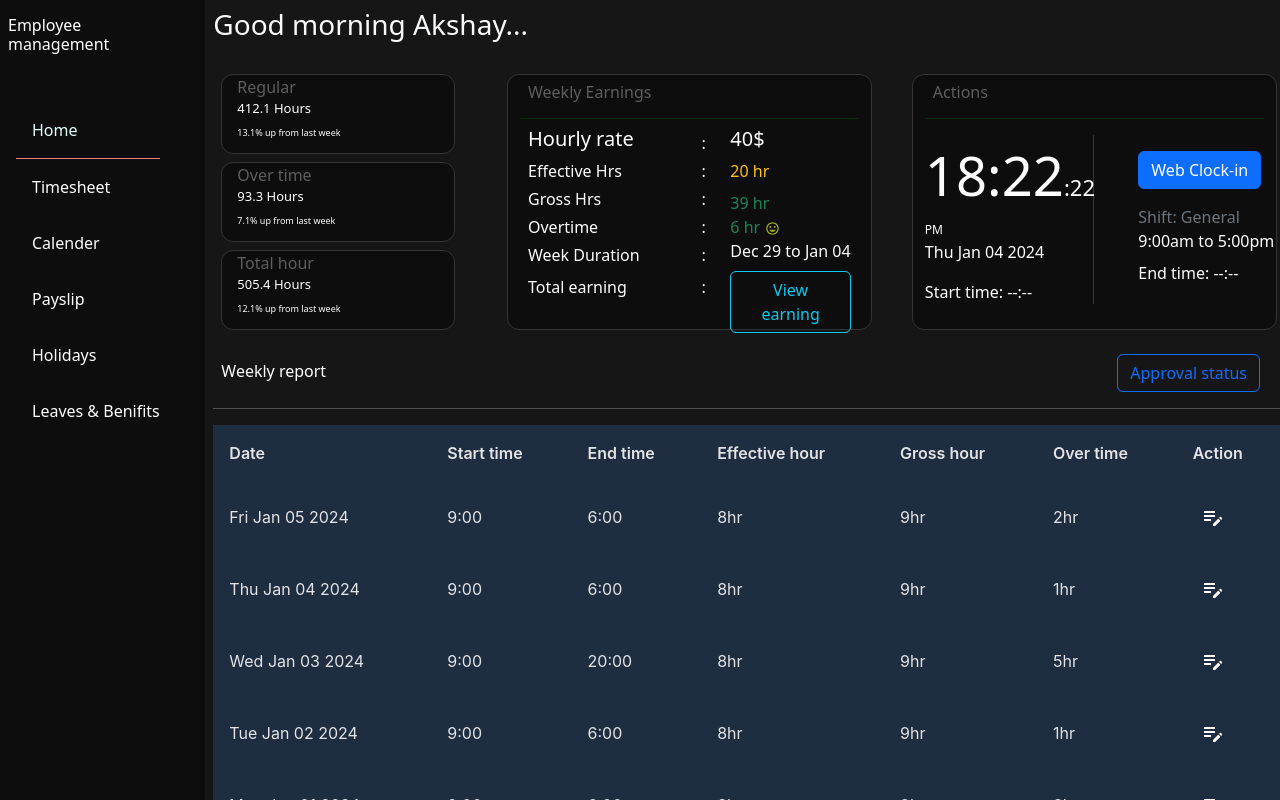
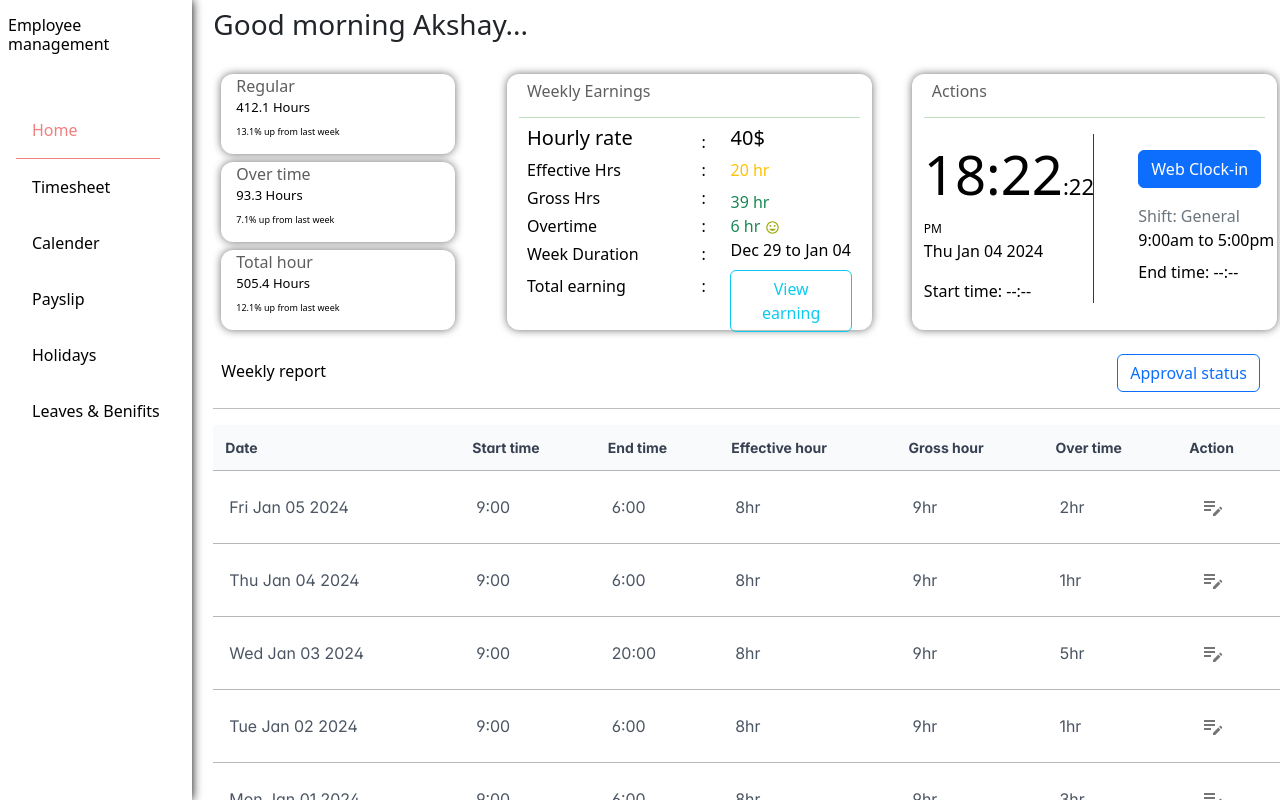
Before and after one commit to nitishhajipur/Empoyee-Attendace, a React (Create React App) app: page /home in a window 1280 px wide. Built offline with nearby package versions, Linux system fonts and the light colour scheme.

Commit message:
Ui changes

```diff
--- a/src/App.css
+++ b/src/App.css
@@ -1,6 +1,6 @@
 .App-container {
-  background-color: rgb(13, 13, 13);
-  color: white;
+  /* background-color: #ffffff; */
+  color: #000000;
   overflow-y:hidden;
   height: 100%;
   background-size: cover;
@@ -14,12 +14,12 @@
   min-width: 12em;
   max-width: 10em;
   padding-right: 2rem;
-  background-color: rgb(13, 13, 13);
+  /* background-color: #ffffff; */
   /* border-right: 1px solid rgb(75, 89, 89); */
   height: 100%;
   z-index: 99;
 
-  /* box-shadow: 0px 0px 2px white; */
+  box-shadow: 0px 0px 10px black;
 }
 .nav-item{
   width: 100% !important;
@@ -28,41 +28,43 @@
 }
 .nav-link{
   text-decoration: none;
-  background-color: rgb(13, 13, 13);
+  /* background-color: rgb(185, 173, 173); */
   color: white;
   font-size: 1em;
 }
 .selected-nav{
   /* background-color: lightcyan; */
   padding: 1em;
-  color: lightcyan;
+  color: lightcoral;
   border-bottom: 1px solid lightcoral;
   margin-left: 1em;
 }
 .nav-item:hover{
-  background-color: lightgray;
-  color: black;
+  background-color: rgb(235, 235, 235);
+  /* color: lightblue; */
   border-top-right-radius: 26px;
   border-bottom-left-radius: 26px;
 }
 .body-container{
-  background-color: #171616;
+  background-color: rgb(255, 255, 255);
   height: 100vh;
   overflow-y: scroll
 }
 .cards  {
   height:16em;
-  background-color: rgb(13, 13, 13);
-  border: 1px solid rgb(53, 51, 51);
+  background-color: white;
+  /* border: 1px solid rgb(53, 51, 51); */
   border-radius: 12px;
+  box-shadow: 0px 0px 9px #706f6f;
   /* box-shadow: 0px 0px 3px lightgrey; */
 }
 .hour-card{
   height:5em;
-  background-color: rgb(13, 13, 13);
-  border: 1px solid rgb(53, 51, 51);
+  background-color: #ffffff;
+  /* border: 1px solid rgb(53, 51, 51); */
   padding-left: 15px;
   border-radius: 12px;
+  box-shadow: 0px 0px 9px #706f6f;
 
 }
 .h-name{
@@ -102,3 +104,21 @@
   font-size: 12px;
   font-weight: 400;
 }
+table {
+  border-collapse: collapse;
+  width: 100%;
+}
+
+tr th {
+  font-size: 14px;
+  padding: 12px;
+  border-bottom: 1px solid rgb(182, 182, 182);
+  text-align: left;
+  /* background-color: rgba(217,timeSheet 221, 146, 0.2); */
+}
+
+tr td {
+  border-bottom: 1px solid #b8b6b6;
+  text-align: left;
+  align-content: center;
+}
--- a/src/component/Dashboard/Dashboard.tsx
+++ b/src/component/Dashboard/Dashboard.tsx
@@ -10,7 +10,7 @@ function Dashboard() {
 
     return (
         <div className='bg-secodary'>
-            <h3 className='text-light'>Good morning Akshay...</h3>
+            <h3 className='text-dark'>Good morning Akshay...</h3>
             <div className='row gap-4 mt-4 flex-nowrap'>
                 <div className='col-3'>
                     <div className='m-2 hour-card'>
--- a/src/component/Dashboard/Overview.tsx
+++ b/src/component/Dashboard/Overview.tsx
@@ -104,7 +104,7 @@ function Overview() {
     const actionBodyTemplate = (row: any) => {
         return <Tooltip title="Regularize">
             <IconButton>
-                <EditNoteIcon sx={{ color: '#ffffff' }} />
+                <EditNoteIcon />
             </IconButton>
         </Tooltip>
     }
--- a/src/component/Dashboard/Timesheet.tsx
+++ b/src/component/Dashboard/Timesheet.tsx
@@ -5,12 +5,9 @@ import { Column } from 'primereact/column';
 import EditNoteIcon from '@mui/icons-material/EditNote';
 import IconButton from '@mui/material/IconButton';
 import Tooltip from '@mui/material/Tooltip';
-import { DemoContainer } from '@mui/x-date-pickers/internals/demo';
-import { AdapterDayjs } from '@mui/x-date-pickers/AdapterDayjs';
-import { LocalizationProvider } from '@mui/x-date-pickers/LocalizationProvider';
-import { TimePicker } from '@mui/x-date-pickers/TimePicker';
+import './timesheet.css';
 
-function Overview() {
+function TimeSheet() {
   const data: any = [
     { id: 1, startTime: '9:00', endTime: '6:00', effectiveHour: '8hr', grossHour: '9hr', overTime: '2hr' },
     { id: 2, startTime: '9:00', endTime: '6:00', effectiveHour: '8hr', grossHour: '9hr', overTime: '1hr' },
@@ -56,70 +53,54 @@ function Overview() {
     </Tooltip>
   }
   const startTimeTemplate = () => {
-    return <div>
-      <LocalizationProvider dateAdapter={AdapterDayjs}>
-        <DemoContainer components={['TimePicker']}>
-          <TimePicker label="Basic time picker" />
-        </DemoContainer>
-      </LocalizationProvider>
+    return <div style={{width:'1rem !important'}}>
+      <input type="time" className='form-control' />
     </div>
   }
   const endTimeTemplate = () => {
     return <div>
-      <LocalizationProvider dateAdapter={AdapterDayjs}>
-        <DemoContainer components={['TimePicker']}>
-          <TimePicker label="Basic time picker" />
-        </DemoContainer>
-      </LocalizationProvider>
+      <input type="time" className='form-control' />
     </div>
   }
   const effectiveTimeTemplate = () => {
     return <div>
-      <LocalizationProvider dateAdapter={AdapterDayjs}>
-        <DemoContainer components={['TimePicker']}>
-          <TimePicker label="Basic time picker" />
-        </DemoContainer>
-      </LocalizationProvider>
+      <input type="time" className='form-control' />
     </div>
   }
   const grossTimeTemplate = () => {
     return <div>
-      <LocalizationProvider dateAdapter={AdapterDayjs}>
-        <DemoContainer components={['TimePicker']}>
-          <TimePicker label="Basic time picker" />
-        </DemoContainer>
-      </LocalizationProvider>
+      <input type="time" className='form-control' />
     </div>
   }
   const overTimeTemplate = () => {
     return <div>
-      <LocalizationProvider dateAdapter={AdapterDayjs}>
-        <DemoContainer components={['TimePicker']}>
-          <TimePicker label="Basic time picker" />
-        </DemoContainer>
-      </LocalizationProvider>
+      <input type="time" className='form-control' />
     </div>
   }
+
+const size = '30em'
 
   return (
     <div>
       <div className='d-flex justify-content-between'>
         <h6 className='m-2'>Weekly report</h6>
-        <button className='btn btn-outline-primary me-4'>Approval status</button>
       </div>
-      <hr />
+      {/* <hr /> */}
       <DataTable value={weekData} tableStyle={{ minWidth: '50rem' }}>
-        <Column field='date' header="Date" frozen alignFrozen="right"></Column>
-        <Column body={startTimeTemplate} header="Start time"></Column>
-        <Column body={endTimeTemplate} header="End time"></Column>
-        <Column body={effectiveTimeTemplate} header="Effective hour"></Column>
-        <Column body={grossTimeTemplate} header="Gross hour"></Column>
-        <Column body={overTimeTemplate} header="Over time"></Column>
+        <Column field='date' header="Date" frozen alignFrozen="right" ></Column>
+        <Column body={startTimeTemplate} header="Start time" ></Column>
+        <Column body={endTimeTemplate} header="End time" ></Column>
+        <Column body={effectiveTimeTemplate} header="Effective hour" ></Column>
+        <Column body={grossTimeTemplate} header="Gross hour" ></Column>
+        <Column body={overTimeTemplate} header="Over time" ></Column>
         {/* <Column body={actionBodyTemplate} header="Action"></Column> */}
-
       </DataTable>
+      <div className='m-2 d-flex justify-content-end'>
+        <button className='btn btn-outline-primary'>Save</button>
+        <button className='btn btn-success ms-2'>Submit</button>
+      </div>
     </div>
   )
 }
 
-export default Overview
+export default TimeSheet
--- a/src/component/Dashboard/timesheet.css
+++ b/src/component/Dashboard/timesheet.css
@@ -12,36 +12,19 @@
 
   .title {
     /* text-align: center; */
-    background-color: #324655;
+    background-color: rgb(250, 250, 250);
     font-size: 26px;
     margin-bottom: 15px;
     padding: 4px 4px !important;
   }
 
-  table {
-    border-collapse: collapse;
-    width: 100%;
-  }
-
-  tr th {
-    font-size: 14px;
-    padding: 12px;
-    border-bottom: 1px solid #696464;
-    text-align: left;
-    /* background-color: rgba(217,timeSheet 221, 146, 0.2); */
-  }
-
-  tr td {
-    border-bottom: 1px solid #696464;
-    text-align: left;
-  }
 
   input {
     font-size: 14px;
     background-color: transparent;
     color: white;
     border: none;
-    width: 100%;
+    width: 80%;
     padding: 4px 4px;
   }
 
@@ -63,8 +46,7 @@ input[type=number]::-webkit-outer-spin-button {
 input[type="date"]::-webkit-calendar-picker-indicator {
     filter: invert(1);
 }
-element.style {
-}
+
 button, input, optgroup, select, textarea {
     margin: 0;
     font-family: inherit;
@@ -76,7 +58,7 @@ input {
     background-color: transparent;
     color: white;
     border: none;
-    width: 100%;
+    width: 2em;
     padding: 4px 4px;
 }
 *, ::after, ::before {
--- a/src/index.tsx
+++ b/src/index.tsx
@@ -7,9 +7,9 @@ import 'bootstrap/dist/css/bootstrap.min.css';
 import "bootstrap/dist/js/bootstrap.bundle.min";
 
 // import "../node_modules/primereact/resources/themes/saga-blue/theme.css";
-// import '../node_modules/primereact/resources/themes/lara-light-indigo/theme.css';
+import '../node_modules/primereact/resources/themes/lara-light-indigo/theme.css';
 import '../node_modules/primereact/resources/primereact.css'
-import "../node_modules/primereact/resources/themes/vela-blue/theme.css";
+// import "../node_modules/primereact/resources/themes/vela-blue/theme.css";
 // import "../node_modules/primeicons/primeicons.css";
 const root = ReactDOM.createRoot(
   document.getElementById('root') as HTMLElement
```
